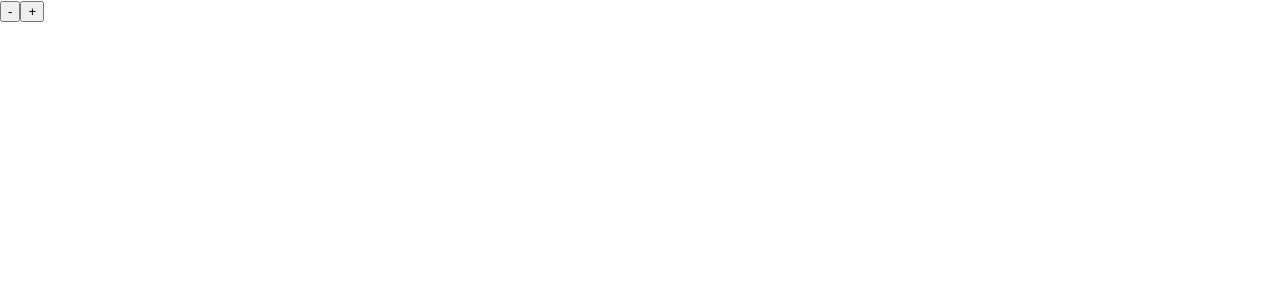
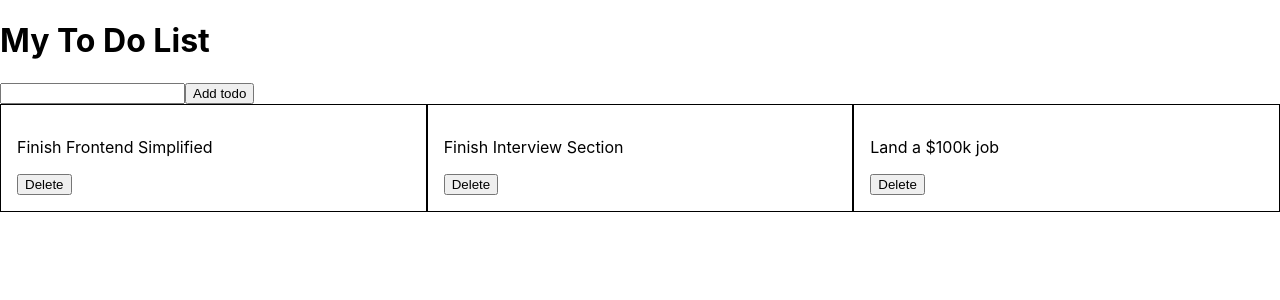
Before and after one commit to jericmariano/React-Crash-Course, a React (Create React App) app: page / in a window 1280 px wide. Shown: the top 300 px of the page. Built offline with nearby package versions, Linux system fonts and the light colour scheme.

Commit message:
useState examples complete

```diff
--- a/src/App.jsx
+++ b/src/App.jsx
@@ -2,12 +2,24 @@ import "./App.css";
 import Todo from "./components/Todo.jsx";
 import Title from "./components/Title.jsx";
 import Modal from "./components/Modal.jsx";
-import React, { useState } from 'react'
-import Counter from "./components/Counter.jsx"
+import React, { useState } from "react";
+import Counter from "./components/Counter.jsx";
 
 function App() {
-  return <Counter />
-  const [showModal, setShowModal] = useState(false)
+  const [showModal, setShowModal] = useState(false);
+
+  function onTodoDelete() {
+    setShowModal(true);
+    console.log("OTD");
+  }
+
+  function cancelModal() {
+    setShowModal(false);
+  }
+
+  function confirmModal() {
+    setShowModal(false);
+  }
 
   return (
     <div>
@@ -19,14 +31,20 @@ function App() {
             console.log(event.target.value);
           }}
         />
-        <button onClick = { () => setShowModal(true)}>Add todo</button>
+        <button onClick={() => setShowModal(true)}>Add todo</button>
       </div>
       <div className="todo__wrapper">
-        <Todo title="Finish Frontend Simplified" />
-        <Todo title="Finish Interview Section" />
-        <Todo title="Land a $100k job" />
+        <Todo onTodoDelete={onTodoDelete} title="Finish Frontend Simplified" />
+        <Todo onTodoDelete={onTodoDelete} title="Finish Interview Section" />
+        <Todo onTodoDelete={onTodoDelete} title="Land a $100k job" />
       </div>
-      {showModal && <Modal title="Are you sure?" />}
+      {showModal && (
+        <Modal
+          cancelModal={cancelModal}
+          confirmModal={confirmModal}
+          title="Are you sure?"
+        />
+      )}
     </div>
   );
 }
--- a/src/components/Modal.jsx
+++ b/src/components/Modal.jsx
@@ -1,6 +1,6 @@
 import "./Modal.css";
 
-function Modal({ title }) {
+function Modal({ title, cancelModal, confirmModal }) {
   return (
     <>
       <div className="modal">
@@ -8,11 +8,11 @@ function Modal({ title }) {
         <div className="modal__buttons">
           <button
             className="btn btn__cancel"
-            onClick={() => console.log("Cancel")}
+            onClick={cancelModal}
           >
             Cancel
           </button>
-          <button className="btn" onClick={() => console.log("Confirm")}>
+          <button className="btn" onClick={confirmModal}>
             Confirm
           </button>
         </div>
--- a/src/components/Todo.jsx
+++ b/src/components/Todo.jsx
@@ -1,15 +1,11 @@
 import './Todo.css'
 
-function Todo({ title }) {
-
-    function deleteTodo() {
-        console.log('deleteTodo()', title)
-    }
+function Todo({ title, onTodoDelete }) {
 
     return (
         <div className="todo">
         <p>{ title }</p>
-        <button onClick={() => deleteTodo(1)}>Delete</button>
+        <button onClick={onTodoDelete}>Delete</button>
       </div>
     )
 }
```
